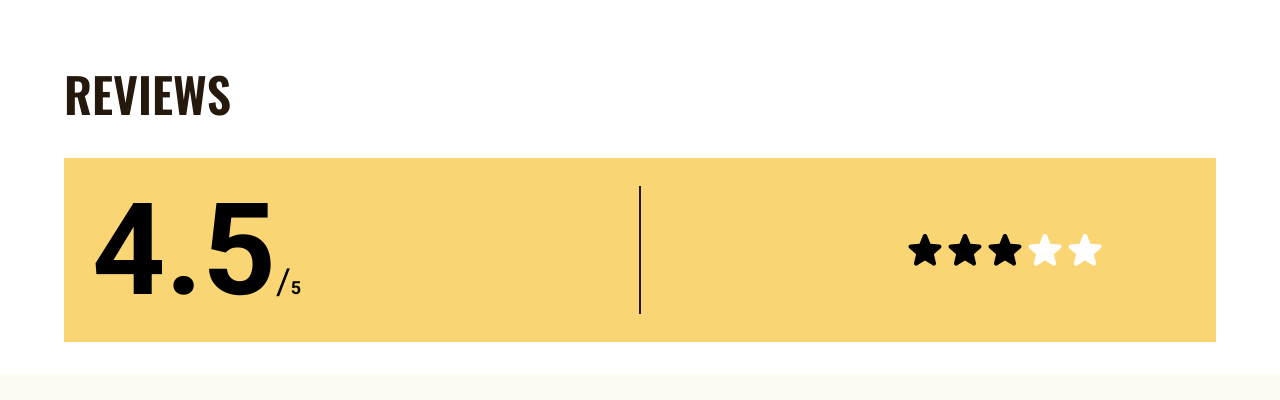
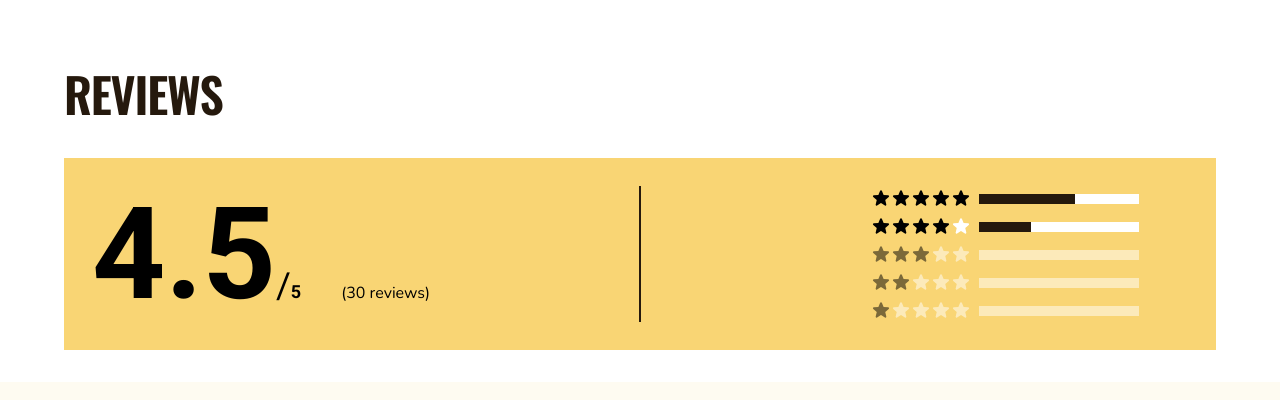
Before and after one commit to Orb-and-Gravel/orbandgravel-client, a React (Vite) app: page /single-product-page/1 in a window 1280 px wide. Shown: the part 1272-1672 px from the top of the page. Built offline with nearby package versions, Linux system fonts and the light colour scheme.

Commit message:
dev: implemented review head

```diff
--- a/src/components/Products/RatingsFilter.jsx
+++ b/src/components/Products/RatingsFilter.jsx
@@ -1,14 +1,49 @@
-import { StarIcon } from '@heroicons/react/24/solid';
+import { StarIcon } from '@heroicons/react/16/solid';
 import React from 'react';
 
 export function RatingsFilter() {
 	return (
-		<div className='flex'>
-			<StarIcon className='w-10' />
-			<StarIcon className='w-10' />
-			<StarIcon className='w-10' />
-			<StarIcon className='w-10 text-white' />
-			<StarIcon className='w-10 text-white' />
-		</div>
+		<React.Fragment>
+			<div className='flex hover:bg-colorTwo px-2'>
+				<StarIcon className='w-5' />
+				<StarIcon className='w-5' />
+				<StarIcon className='w-5' />
+				<StarIcon className='w-5' />
+				<StarIcon className='w-5' />
+				<progress value={60} max={100} className='ml-2 mt-2' />
+			</div>
+			<div className='flex mt-1 px-2 hover:bg-colorTwo '>
+				<StarIcon className='w-5' />
+				<StarIcon className='w-5' />
+				<StarIcon className='w-5' />
+				<StarIcon className='w-5' />
+				<StarIcon className='w-5 text-white' />
+				<progress value={32} max={100} className='ml-2 mt-2' />
+			</div>
+			<div className='flex mt-1 px-2 opacity-50 '>
+				<StarIcon className='w-5' />
+				<StarIcon className='w-5' />
+				<StarIcon className='w-5' />
+				<StarIcon className='w-5 text-white' />
+				<StarIcon className='w-5 text-white' />
+				<progress value={0} max={100} className='ml-2 mt-2' />
+			</div>
+			<div className='flex mt-1 px-2 opacity-50 '>
+				<StarIcon className='w-5' />
+				<StarIcon className='w-5' />
+				<StarIcon className='w-5 text-white' />
+				<StarIcon className='w-5 text-white' />
+				<StarIcon className='w-5 text-white' />
+				<progress value={0} max={100} className='ml-2 mt-2' />
+			</div>
+			<div className='flex mt-1 px-2 opacity-50 '>
+				<StarIcon className='w-5' />
+				<StarIcon className='w-5 text-white' />
+				<StarIcon className='w-5 text-white' />
+				<StarIcon className='w-5 text-white' />
+				<StarIcon className='w-5 text-white' />
+				<progress value={0} max={100} className='ml-2 mt-2' />
+			</div>
+		</React.Fragment>
 	);
 }
--- a/src/index.css
+++ b/src/index.css
@@ -126,3 +126,20 @@ body {
 .dropdown.open {
 	height: 43px;
 }
+
+progress::-webkit-progress-bar {
+	background-color: white;
+	height: 10px;
+}
+
+progress::-webkit-progress-value {
+	background-color: var(--color-five);
+}
+
+/* progress {
+	border-radius: 7px;
+	width: 80%;
+	height: 22px;
+	margin-left: -11.5%;
+	box-shadow: 1px 1px 4px rgba(0, 0, 0, 0.2);
+} */
--- a/src/pages/SingleProductPage.jsx
+++ b/src/pages/SingleProductPage.jsx
@@ -122,6 +122,7 @@ export function SingleProductPage() {
 								alt='alt img'
 								height={200}
 							/>
+							<div className='md:hidden xl:block'>
 								<ProductItem
 									imgUrl='https://images.unsplash.com/photo-1588444837495-c6cfeb53f32d?ixlib=rb-4.0.3&ixid=M3wxMjA3fDB8MHxwaG90by1wYWdlfHx8fGVufDB8fHx8fA%3D%3D&auto=format&fit=crop&w=1770&q=80'
 									name='Necklace Silver'
@@ -130,21 +131,24 @@ export function SingleProductPage() {
 									height={200}
 								/>
 							</div>
+						</div>
 					</section>
 				</section>
 			</div>
-			<section className='px-16 mt-16 w-full'>
-				<h2 className='font-oswald text-5xl font-semibold text-colorFive'>
+			<section className='sm:px-16 px-8 mt-16 w-full'>
+				<h2 className='font-oswald text-5xl font-semibold text-colorFive tracking-tight'>
 					REVIEWS
 				</h2>
-				<div className='bg-colorOne mt-10 p-7 grid grid-cols-3 items-center'>
+				<div className='bg-colorOne sm:mt-10 mt-5 py-7 sm:px-7 px-3 xl:grid xl:grid-cols-3 xl:items-center text-center sm:text-left'>
 					<div className='font-colorFive font-roboto'>
 						<span className='text-9xl font-bold'>4.5</span>
 						<span className='text-4xl'>/</span>
 						<span className='text-lg font-bold'>5</span>
+						<br className='xl:hidden' />
+						<span className='xl:ml-10 ml-2 font-nunito'>(30 reviews)</span>
 					</div>
-					<div className='h-full border-l-2 border-colorFive mx-auto'></div>
-					<div className='justify-self-center'>
+					<div className='h-full border-l-2 border-colorFive mx-auto hidden xl:block'></div>
+					<div className='xl:justify-self-center mt-3 xl:mt-0 w-fit mx-auto sm:mx-0'>
 						<RatingsFilter />
 					</div>
 				</div>
```
Lines whose indentation alone changed are shown as unchanged.
